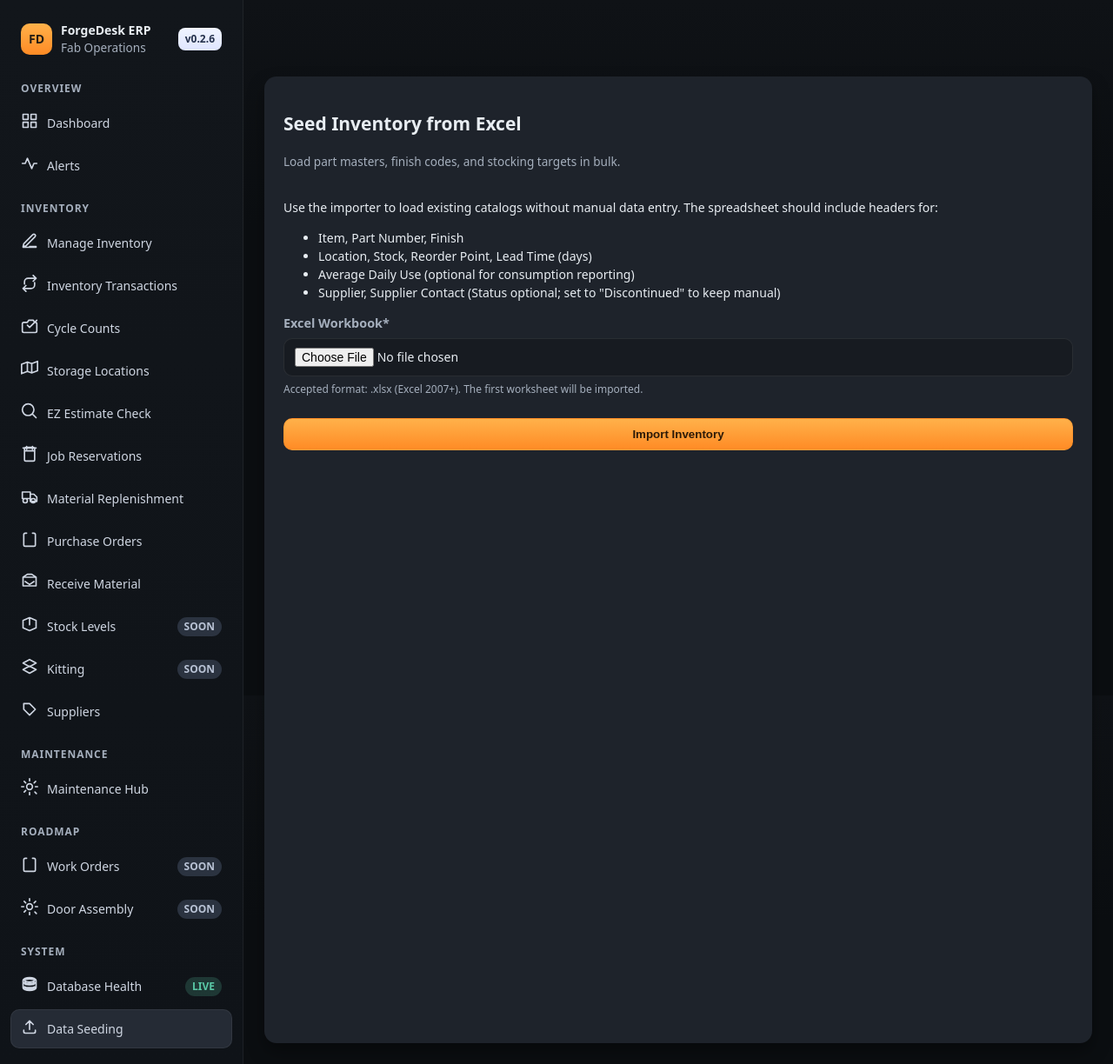
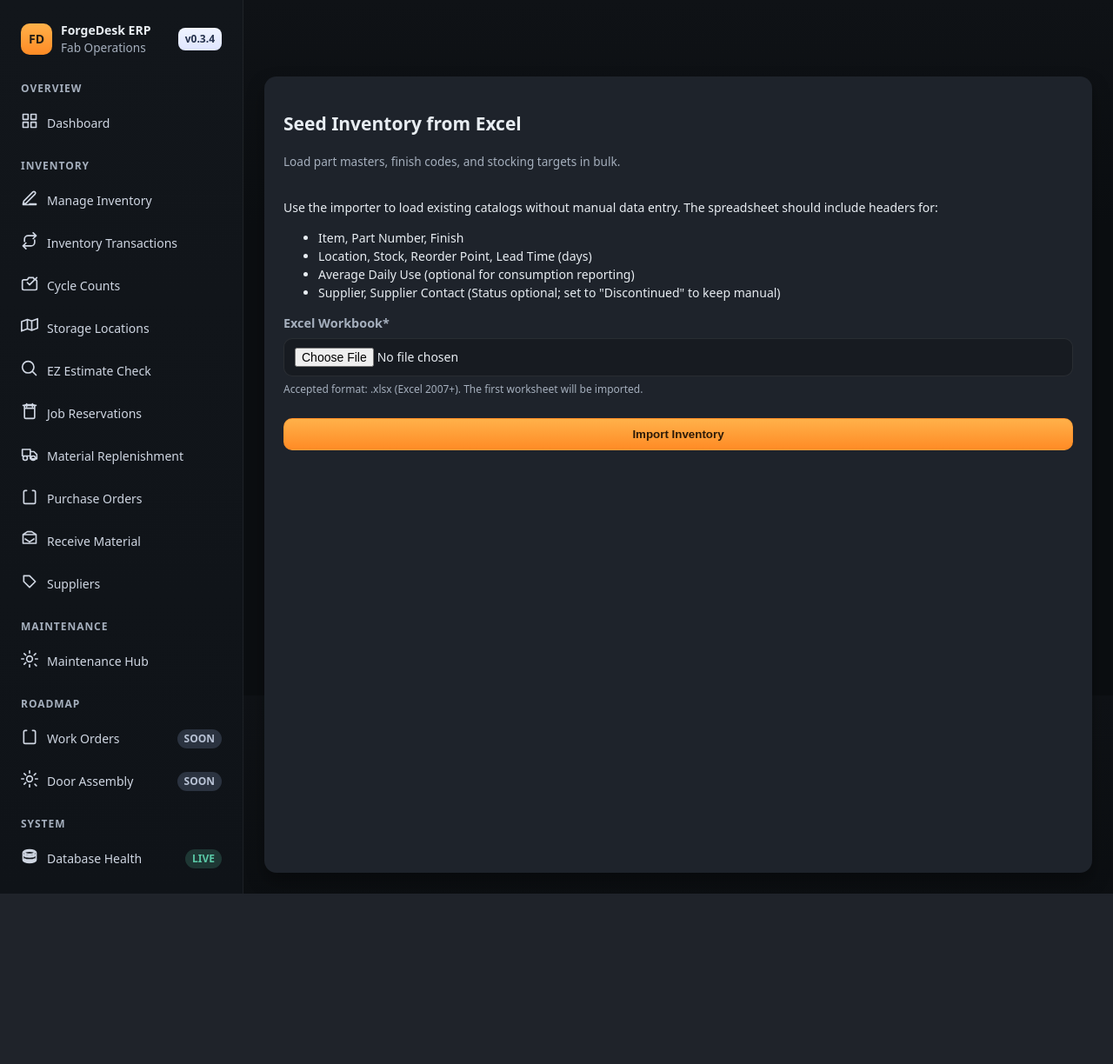
Before and after one commit to Jkweks/ForgeDesk2, a PHP site: page /admin/import.php in a window 1280 px wide. Shown: the whole page at 87% size. After the commit the page ends 1028 px from the top, so only its background shows below. Run offline with PHP 8.4, Linux system fonts and the light colour scheme; some libraries are stand-ins or nearby versions.

Commit message:
updated version and nav

```diff
--- a/app/config/app.php
+++ b/app/config/app.php
@@ -1,7 +1,7 @@
 <?php
 return [
     'name' => getenv('APP_NAME') ?: 'ForgeDesk ERP',
-    'version' => 'v0.2.6',
+    'version' => 'v0.3.4',
     'user' => [
         'email' => getenv('APP_USER_EMAIL') ?: 'inventory@forgedesk.io',
         'avatar' => getenv('APP_USER_AVATAR') ?: 'FD',
--- a/app/data/navigation.php
+++ b/app/data/navigation.php
@@ -2,7 +2,7 @@
 return [
     'Overview' => [
         ['icon' => 'grid', 'label' => 'Dashboard', 'href' => '/index.php', 'active' => true],
-        ['icon' => 'activity', 'label' => 'Alerts'],
+        // ['icon' => 'activity', 'label' => 'Alerts'],
     ],
     'Inventory' => [
         ['icon' => 'edit', 'label' => 'Manage Inventory', 'href' => '/inventory.php'],
@@ -14,8 +14,8 @@ return [
         ['icon' => 'truck', 'label' => 'Material Replenishment', 'href' => '/material-replenishment.php'],
         ['icon' => 'clipboard', 'label' => 'Purchase Orders', 'href' => '/purchase-orders.php'],
         ['icon' => 'inbox', 'label' => 'Receive Material', 'href' => '/receive-material.php'],
-        ['icon' => 'box', 'label' => 'Stock Levels', 'badge' => 'soon'],
-        ['icon' => 'layers', 'label' => 'Kitting', 'badge' => 'soon'],
+        // ['icon' => 'box', 'label' => 'Stock Levels', 'badge' => 'soon'],
+        // ['icon' => 'layers', 'label' => 'Kitting', 'badge' => 'soon'],
         ['icon' => 'tag', 'label' => 'Suppliers', 'href' => '/admin/suppliers.php'],
     ],
     'Maintenance' => [
@@ -27,6 +27,6 @@ return [
     ],
     'System' => [
         ['icon' => 'database', 'label' => 'Database Health', 'badge' => 'beta'],
-        ['icon' => 'upload', 'label' => 'Data Seeding', 'href' => '/admin/import.php'],
+        // ['icon' => 'upload', 'label' => 'Data Seeding', 'href' => '/admin/import.php'],
     ],
 ];
```
